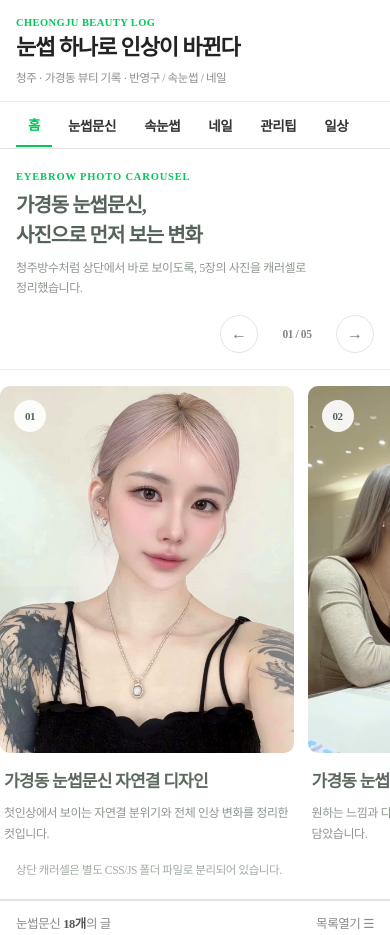
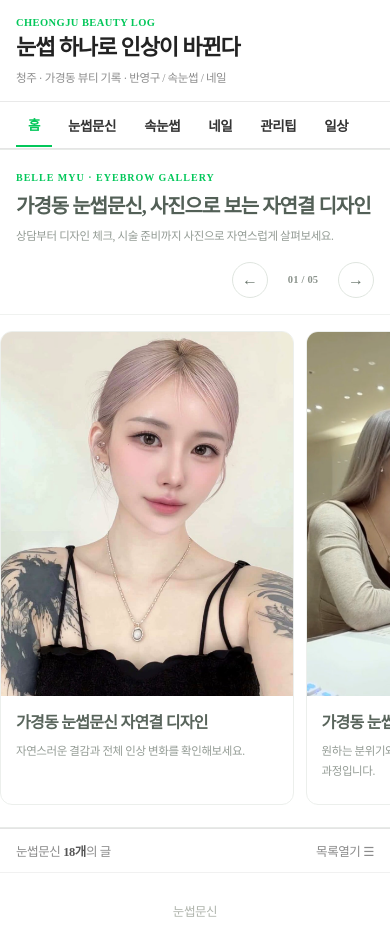
Before and after one commit to tambleofficial/chengju-eyetattoo, a plain HTML site: page index.html in a window 390 px wide. Shown: the top 935 px of the page. Drawn offline with Linux system fonts and the light colour scheme; a web font is replaced by a local one.

Commit message:
Add files via upload

```diff
--- a/assets/css/carousel.css
+++ b/assets/css/carousel.css
@@ -1,44 +1,173 @@
-
 /* Top eyebrow gallery carousel */
-.top-carousel-wrap{max-width:1180px;margin:18px auto 0;padding:0 20px;font-family:'MaruBuri','Noto Serif KR',serif}
-.top-carousel-box{background:#fff;border:1px solid #e4e4e4;overflow:hidden}
-.top-carousel-head{display:flex;align-items:flex-end;justify-content:space-between;gap:20px;padding:28px 28px 20px;border-bottom:1px solid #f0f0f0}
-.top-carousel-kicker{font-size:11.5px;color:#03c75a;font-weight:700;letter-spacing:.08em;margin-bottom:8px}
-.top-carousel-title{margin:0;font-size:26px;line-height:1.45;letter-spacing:-.05em;color:#56635a}
-.top-carousel-copy{margin:8px 0 0;font-size:13px;line-height:1.7;color:#8f988f}
-.top-carousel-controls{display:flex;align-items:center;gap:10px;white-space:nowrap}
-.top-carousel-controls button{width:42px;height:42px;border:1px solid #dfe6de;background:#fff;color:#6f7c70;font-size:17px;cursor:pointer;border-radius:50%;transition:all .2s ease}
-.top-carousel-controls button:hover{border-color:#03c75a;color:#03c75a}
-.top-carousel-count{min-width:62px;text-align:center;font-size:12px;color:#808780;font-weight:600}
-.top-carousel-track{display:grid;grid-auto-flow:column;grid-auto-columns:calc((100% - 48px) / 3);gap:24px;overflow-x:auto;scroll-snap-type:x mandatory;scroll-behavior:smooth;padding:28px;scrollbar-width:none;-ms-overflow-style:none}
+.top-carousel-wrap{
+  max-width:1180px;
+  margin:18px auto 0;
+  padding:0 20px;
+  font-family:'MaruBuri','Noto Serif KR',serif
+}
+.top-carousel-box{
+  background:#fff;
+  border:1px solid #e8ebe8;
+  border-radius:14px;
+  overflow:hidden;
+  box-shadow:0 8px 30px rgba(38,52,42,.035)
+}
+.top-carousel-head{
+  display:flex;
+  align-items:flex-end;
+  justify-content:space-between;
+  gap:28px;
+  padding:28px 30px 22px;
+  border-bottom:1px solid #f0f2f0
+}
+.top-carousel-kicker{
+  margin-bottom:8px;
+  font-size:10.5px;
+  font-weight:700;
+  letter-spacing:.1em;
+  color:#03c75a
+}
+.top-carousel-title{
+  max-width:680px;
+  margin:0;
+  font-size:25px;
+  font-weight:600;
+  line-height:1.45;
+  letter-spacing:-.05em;
+  color:#536057
+}
+.top-carousel-copy{
+  margin:8px 0 0;
+  font-size:12.5px;
+  line-height:1.7;
+  color:#939b94
+}
+.top-carousel-controls{
+  display:flex;
+  align-items:center;
+  gap:8px;
+  flex:0 0 auto;
+  white-space:nowrap
+}
+.top-carousel-controls button{
+  width:38px;
+  height:38px;
+  padding:0;
+  border:1px solid #dfe5df;
+  border-radius:50%;
+  background:#fff;
+  color:#69756c;
+  font-size:16px;
+  line-height:1;
+  cursor:pointer;
+  transition:border-color .2s ease,color .2s ease,background .2s ease
+}
+.top-carousel-controls button:hover{
+  border-color:#8fd4a9;
+  background:#f7fbf8;
+  color:#03a94d
+}
+.top-carousel-count{
+  min-width:58px;
+  text-align:center;
+  font-size:11px;
+  font-weight:600;
+  letter-spacing:.02em;
+  color:#8b938c
+}
+.top-carousel-track{
+  display:grid;
+  grid-auto-flow:column;
+  grid-auto-columns:calc((100% - 36px) / 3);
+  gap:18px;
+  overflow-x:auto;
+  scroll-snap-type:x mandatory;
+  scroll-behavior:smooth;
+  padding:24px 30px 30px;
+  scrollbar-width:none;
+  -ms-overflow-style:none
+}
 .top-carousel-track::-webkit-scrollbar{display:none}
-.top-carousel-card{display:block;color:#222;scroll-snap-align:start}
-.top-carousel-figure{position:relative;margin:0;border-radius:10px;overflow:hidden;background:#eef1ef;aspect-ratio:4/5}
-.top-carousel-figure img{display:block;width:100%;height:100%;object-fit:cover}
-.top-carousel-badge{position:absolute;top:14px;left:14px;display:inline-flex;align-items:center;justify-content:center;min-width:32px;height:32px;padding:0 10px;border-radius:999px;background:rgba(255,255,255,.9);font-size:11px;font-weight:700;color:#556258}
-.top-carousel-body{padding:16px 4px 0}
-.top-carousel-card h3{margin:0 0 8px;font-size:18px;line-height:1.55;letter-spacing:-.045em;color:#5d695f}
-.top-carousel-card p{margin:0;font-size:13px;line-height:1.8;color:#8e968e}
-.top-carousel-note{padding:0 28px 26px;font-size:12px;line-height:1.8;color:#a2aaa2}
+.top-carousel-card{
+  display:block;
+  min-width:0;
+  overflow:hidden;
+  border:1px solid #ecefec;
+  border-radius:12px;
+  background:#fff;
+  color:#222;
+  scroll-snap-align:start;
+  transition:transform .22s ease,box-shadow .22s ease,border-color .22s ease
+}
+.top-carousel-card:hover{
+  transform:translateY(-3px);
+  border-color:#dce5de;
+  box-shadow:0 10px 24px rgba(44,58,48,.07)
+}
+.top-carousel-figure{
+  position:relative;
+  margin:0;
+  overflow:hidden;
+  background:#f2f4f2;
+  aspect-ratio:4/5
+}
+.top-carousel-figure img{
+  display:block;
+  width:100%;
+  height:100%;
+  object-fit:cover;
+  transition:transform .35s ease
+}
+.top-carousel-card:hover .top-carousel-figure img{transform:scale(1.015)}
+.top-carousel-body{
+  min-height:116px;
+  padding:17px 18px 19px
+}
+.top-carousel-card h3{
+  margin:0 0 7px;
+  font-size:16.5px;
+  font-weight:600;
+  line-height:1.5;
+  letter-spacing:-.045em;
+  color:#59655c
+}
+.top-carousel-card p{
+  margin:0;
+  font-size:11.8px;
+  line-height:1.75;
+  color:#949c95
+}
 @media (max-width:900px){
-  .top-carousel-wrap{padding:0 14px;margin-top:14px}
-  .top-carousel-head{padding:24px 22px 18px;display:block}
-  .top-carousel-title{font-size:23px}
-  .top-carousel-controls{margin-top:16px;justify-content:flex-end}
-  .top-carousel-track{grid-auto-columns:calc((100% - 18px) / 2);gap:18px;padding:22px}
-  .top-carousel-note{padding:0 22px 22px}
+  .top-carousel-wrap{margin-top:14px;padding:0 14px}
+  .top-carousel-head{align-items:flex-start;padding:24px 22px 18px}
+  .top-carousel-title{font-size:22px}
+  .top-carousel-track{
+    grid-auto-columns:calc((100% - 16px) / 2);
+    gap:16px;
+    padding:20px 22px 24px
+  }
 }
 @media (max-width:600px){
-  .top-carousel-wrap{padding:0;margin-top:0}
-  .top-carousel-box{border-left:0;border-right:0;border-top:0;border-radius:0}
-  .top-carousel-head{padding:22px 16px 16px}
-  .top-carousel-kicker{font-size:10.5px}
+  .top-carousel-wrap{margin-top:0;padding:0}
+  .top-carousel-box{
+    border-left:0;
+    border-right:0;
+    border-radius:0;
+    box-shadow:none
+  }
+  .top-carousel-head{display:block;padding:22px 16px 16px}
+  .top-carousel-kicker{font-size:10px}
   .top-carousel-title{font-size:20px;line-height:1.5}
-  .top-carousel-copy{font-size:12px}
-  .top-carousel-controls button{width:38px;height:38px;font-size:16px}
-  .top-carousel-count{font-size:11.5px;min-width:58px}
-  .top-carousel-track{grid-auto-columns:82%;gap:14px;padding:16px}
-  .top-carousel-card h3{font-size:17px}
-  .top-carousel-card p{font-size:12px;line-height:1.7}
-  .top-carousel-note{padding:0 16px 18px;font-size:11.5px}
+  .top-carousel-copy{margin-top:6px;font-size:11.5px}
+  .top-carousel-controls{margin-top:15px;justify-content:flex-end}
+  .top-carousel-controls button{width:36px;height:36px}
+  .top-carousel-count{min-width:54px;font-size:10.5px}
+  .top-carousel-track{
+    grid-auto-columns:82%;
+    gap:12px;
+    padding:16px 16px 22px
+  }
+  .top-carousel-body{min-height:108px;padding:15px 15px 17px}
+  .top-carousel-card h3{font-size:16px}
+  .top-carousel-card p{font-size:11.5px;line-height:1.7}
 }
--- a/index.html
+++ b/index.html
@@ -340,9 +340,9 @@
     <div class="top-carousel-box">
       <div class="top-carousel-head">
         <div>
-          <div class="top-carousel-kicker">EYEBROW PHOTO CAROUSEL</div>
-          <h2 class="top-carousel-title" id="top-carousel-title">가경동 눈썹문신,<br />사진으로 먼저 보는 변화</h2>
-          <p class="top-carousel-copy">청주방수처럼 상단에서 바로 보이도록, 5장의 사진을 캐러셀로 정리했습니다.</p>
+          <div class="top-carousel-kicker">BELLE MYU · EYEBROW GALLERY</div>
+          <h2 class="top-carousel-title" id="top-carousel-title">가경동 눈썹문신, 사진으로 보는 자연결 디자인</h2>
+          <p class="top-carousel-copy">상담부터 디자인 체크, 시술 준비까지 사진으로 자연스럽게 살펴보세요.</p>
         </div>
         <div class="top-carousel-controls">
           <button type="button" aria-label="이전 사진" data-carousel-prev>←</button>
@@ -354,55 +354,49 @@
         <a class="top-carousel-card" href="/natural-design/">
           <figure class="top-carousel-figure">
             <img src="/assets/images/carousel/natural-design.png" alt="가경동 눈썹문신 자연결 디자인 사진" />
-            <span class="top-carousel-badge">01</span>
           </figure>
           <div class="top-carousel-body">
             <h3>가경동 눈썹문신 자연결 디자인</h3>
-            <p>첫인상에서 보이는 자연결 분위기와 전체 인상 변화를 정리한 컷입니다.</p>
+            <p>자연스러운 결감과 전체 인상 변화를 확인해보세요.</p>
           </div>
         </a>
         <a class="top-carousel-card" href="/consultation/">
           <figure class="top-carousel-figure">
             <img src="/assets/images/carousel/consultation.png" alt="가경동 눈썹문신 상담 과정 사진" />
-            <span class="top-carousel-badge">02</span>
           </figure>
           <div class="top-carousel-body">
             <h3>가경동 눈썹문신 상담 과정</h3>
-            <p>원하는 느낌과 디자인 방향을 정리하는 상담 장면을 담았습니다.</p>
+            <p>원하는 분위기와 얼굴 밸런스를 함께 살펴보는 상담 과정입니다.</p>
           </div>
         </a>
         <a class="top-carousel-card" href="/balance-check/">
           <figure class="top-carousel-figure">
             <img src="/assets/images/carousel/balance-check.png" alt="가경동 눈썹문신 시술 전 체크 사진" />
-            <span class="top-carousel-badge">03</span>
           </figure>
           <div class="top-carousel-body">
             <h3>가경동 눈썹문신 시술 전 체크</h3>
-            <p>얼굴 밸런스와 라인을 살펴보는 준비 단계 사진입니다.</p>
+            <p>눈매와 얼굴선에 맞춰 디자인 방향을 확인하는 단계입니다.</p>
           </div>
         </a>
         <a class="top-carousel-card" href="/daily-look/">
           <figure class="top-carousel-figure">
             <img src="/assets/images/carousel/daily-look.png" alt="가경동 눈썹문신 일상핏 사진" />
-            <span class="top-carousel-badge">04</span>
           </figure>
           <div class="top-carousel-body">
             <h3>가경동 눈썹문신 일상핏</h3>
-            <p>일상 분위기에서 자연스럽게 보이는 눈썹 정리감을 보여줍니다.</p>
+            <p>일상에서도 부담 없이 어우러지는 자연스러운 디자인입니다.</p>
           </div>
         </a>
         <a class="top-carousel-card" href="/brow-prep/">
           <figure class="top-carousel-figure">
             <img src="/assets/images/carousel/brow-prep.png" alt="가경동 눈썹문신 시술 준비 사진" />
-            <span class="top-carousel-badge">05</span>
           </figure>
           <div class="top-carousel-body">
             <h3>가경동 눈썹문신 시술 준비</h3>
-            <p>추가로 주신 다섯 번째 사진까지 반영한 시술 준비 단계 컷입니다.</p>
+            <p>디자인을 정리한 뒤 시술을 준비하는 과정을 담았습니다.</p>
           </div>
         </a>
       </div>
-      <div class="top-carousel-note">상단 캐러셀은 별도 CSS/JS 폴더 파일로 분리되어 있습니다.</div>
     </div>
   </section>
 
```
